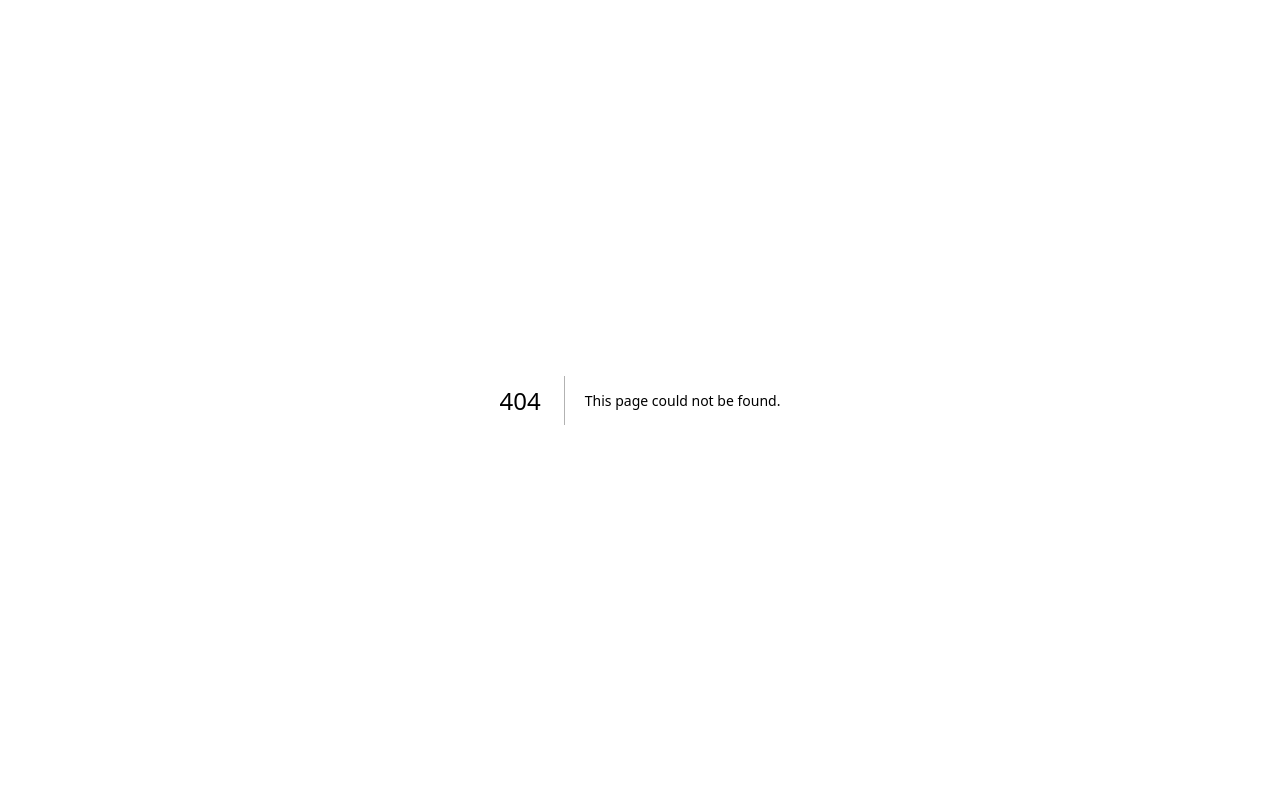
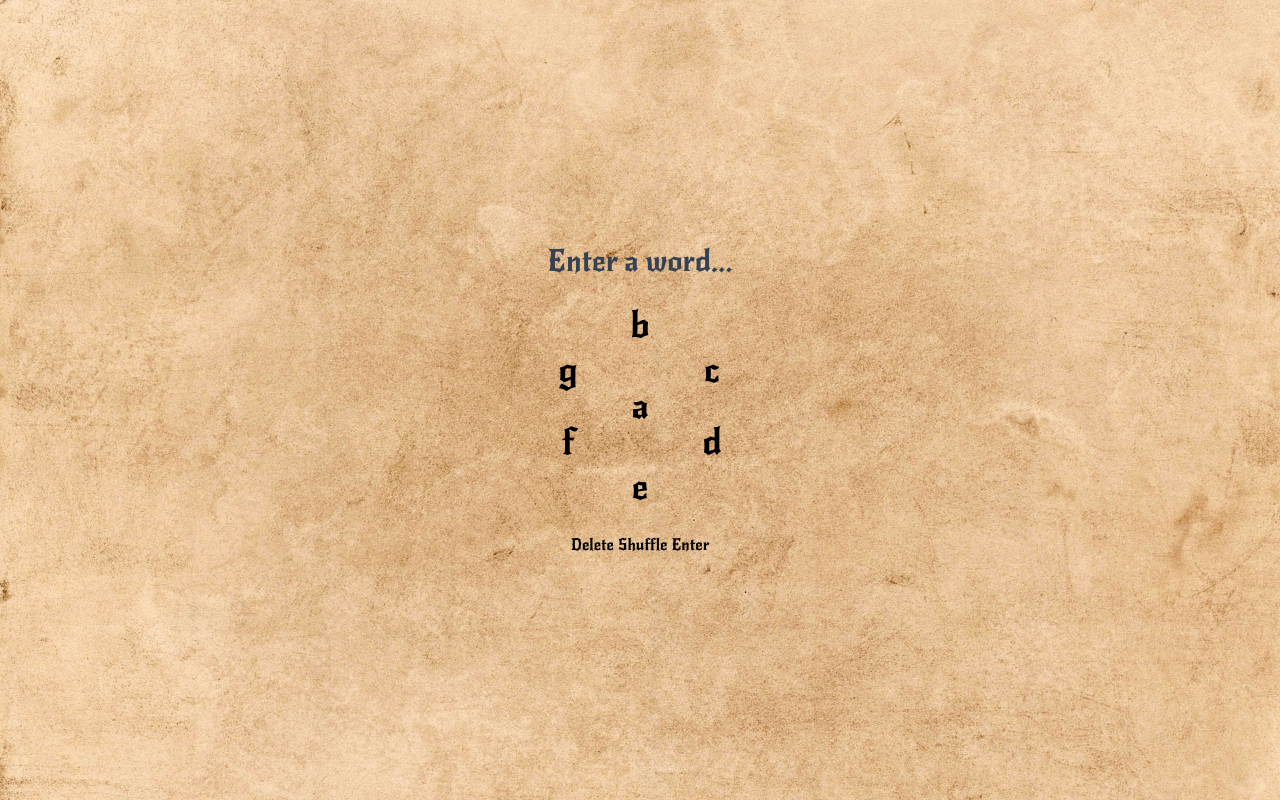
Before and after one commit to glugg-org/glugg, a Next.js app in the folder packages/frontend/: page /game in a window 1280 px wide. Before the commit this address had no page. Built offline with nearby package versions, Linux system fonts and the light colour scheme.

Commit message:
feat: ✨ Word input for the game

```diff
--- /dev/null
+++ b/packages/frontend/src/app/(client)/game/LetterInput.tsx
@@ -0,0 +1,101 @@
+import { Letters } from '@glugg/shared';
+import { useEffect } from 'react';
+
+export function LetterButton({
+  letter,
+  className = '',
+  onLetterInput = () => {
+    // Do nothing
+  },
+}: {
+  letter: string;
+  className?: string;
+  onLetterInput?: (letter: string) => void;
+}) {
+  useEffect(() => {
+    const handleKeyDown = (event: KeyboardEvent) => {
+      if (event.ctrlKey || event.metaKey || event.altKey) {
+        return;
+      }
+
+      if (event.key.toLowerCase() === letter) {
+        event.preventDefault();
+        onLetterInput(letter);
+      }
+    };
+
+    document.addEventListener('keydown', handleKeyDown);
+
+    return () => {
+      document.removeEventListener('keydown', handleKeyDown);
+    };
+  }, [letter, onLetterInput]);
+
+  return (
+    <button
+      onClick={() => {
+        onLetterInput(letter);
+      }}
+      className={`flex justify-center items-center absolute inset-0 m-auto w-[1.75em] h-[1.75em] ${className}`}
+    >
+      {letter}
+    </button>
+  );
+}
+
+export function LetterInput({
+  letters,
+  onLetterInput = () => {
+    // Do nothing
+  },
+}: {
+  letters: Letters;
+  onLetterInput?: (s: string) => void;
+}) {
+  return (
+    <div className="relative w-[6em] h-[6.6em] text-4xl">
+      {/* Center */}
+      <LetterButton
+        letter={letters.center}
+        onLetterInput={onLetterInput}
+        className=""
+      />
+      {/* Top */}
+      <LetterButton
+        letter={letters.ring[0]}
+        onLetterInput={onLetterInput}
+        className="-translate-y-[2.25em]"
+      />
+      {/* Top-right */}
+      <LetterButton
+        letter={letters.ring[1]}
+        onLetterInput={onLetterInput}
+        className="translate-x-[2em] -translate-y-[1em]"
+      />
+      {/* Bottom-right */}
+      <LetterButton
+        letter={letters.ring[2]}
+        onLetterInput={onLetterInput}
+        className="translate-x-[2em] translate-y-[1em]"
+      />
+      {/* Bottom */}
+      <LetterButton
+        letter={letters.ring[3]}
+        onLetterInput={onLetterInput}
+        className="translate-y-[2.25em]"
+      />
+      {/* Bottom-left */}
+      <LetterButton
+        letter={letters.ring[4]}
+        onLetterInput={onLetterInput}
+        className="-translate-x-[2em] translate-y-[1em]"
+      />
+      {/* Top-left */}
+      <LetterButton
+        letter={letters.ring[5]}
+        onLetterInput={onLetterInput}
+        className="-translate-x-[2em] -translate-y-[1em]"
+      />
+    </div>
+  );
+}
--- /dev/null
+++ b/packages/frontend/src/app/(client)/game/WordForm.tsx
@@ -0,0 +1,95 @@
+import { Letters } from '@glugg/shared';
+import { LetterInput } from './LetterInput';
+import { useState } from 'react';
+import { useEffect } from 'react';
+
+export const WORD_MAX_LENGTH = 20;
+
+function shuffleLetters(letters: Letters): Letters {
+  return {
+    center: letters.center,
+    ring: letters.ring
+      .map((value) => ({ value, sort: Math.random() }))
+      .sort((a, b) => a.sort - b.sort)
+      .map(({ value }) => value) as Letters['ring'],
+  };
+}
+
+export function WordForm({
+  letters: lettersProp,
+  onWordSubmit = () => {
+    // Do nothing
+  },
+}: {
+  letters: Letters;
+  onWordSubmit?: (word: string) => void;
+}) {
+  const [word, setWord] = useState('');
+  const [letters, setLetters] = useState(lettersProp);
+
+  const addLetter = (letter: string) => {
+    setWord((word) =>
+      word.split('').length < WORD_MAX_LENGTH
+        ? word + letter.toLowerCase()
+        : word,
+    );
+  };
+
+  const deleteLetter = () => {
+    setWord((word) => word.substring(0, word.length - 1));
+  };
+
+  useEffect(() => {
+    const handleKeyDown = (event: KeyboardEvent) => {
+      if (event.ctrlKey || event.metaKey || event.altKey) {
+        return;
+      }
+
+      if (event.key === 'Backspace') {
+        event.preventDefault();
+        deleteLetter();
+      }
+
+      if (event.key === 'Enter') {
+        event.preventDefault();
+        onWordSubmit(word);
+      }
+    };
+
+    document.addEventListener('keydown', handleKeyDown);
+
+    return () => {
+      document.removeEventListener('keydown', handleKeyDown);
+    };
+  }, [deleteLetter, onWordSubmit, word]);
+
+  return (
+    <div className="flex flex-col items-center justify-center gap-2">
+      <p className="text-3xl">
+        {word ? (
+          word.substring(0, 1).toUpperCase() + word.substring(1)
+        ) : (
+          <span className="text-gray-700">Enter a word...</span>
+        )}
+      </p>
+      <LetterInput letters={letters} onLetterInput={addLetter} />
+      <div className="flex flex-row items-center justify-center gap-1">
+        <button onClick={deleteLetter}>Delete</button>
+        <button
+          onClick={() => {
+            setLetters(shuffleLetters);
+          }}
+        >
+          Shuffle
+        </button>
+        <button
+          onClick={() => {
+            onWordSubmit(word);
+          }}
+        >
+          Enter
+        </button>
+      </div>
+    </div>
+  );
+}
--- /dev/null
+++ b/packages/frontend/src/app/(client)/game/page.tsx
@@ -0,0 +1,14 @@
+'use client';
+
+import { WordForm } from './WordForm';
+
+export default function GamePage() {
+  return (
+    <main className="min-h-screen bg-[url(/background.jpg)] bg-cover text-black flex flex-col items-center justify-center gap-5">
+      <WordForm
+        letters={{ center: 'a', ring: ['b', 'c', 'd', 'e', 'f', 'g'] }}
+        onWordSubmit={console.log}
+      />
+    </main>
+  );
+}
--- a/packages/shared/src/index.ts
+++ b/packages/shared/src/index.ts
@@ -1 +1,2 @@
 export * from './schemas/health.schema';
+export * from './schemas/letters.schema';
```
Also changed, not shown: packages/shared/src/schemas/letters.schema.ts (added, +15 -0 lines).
